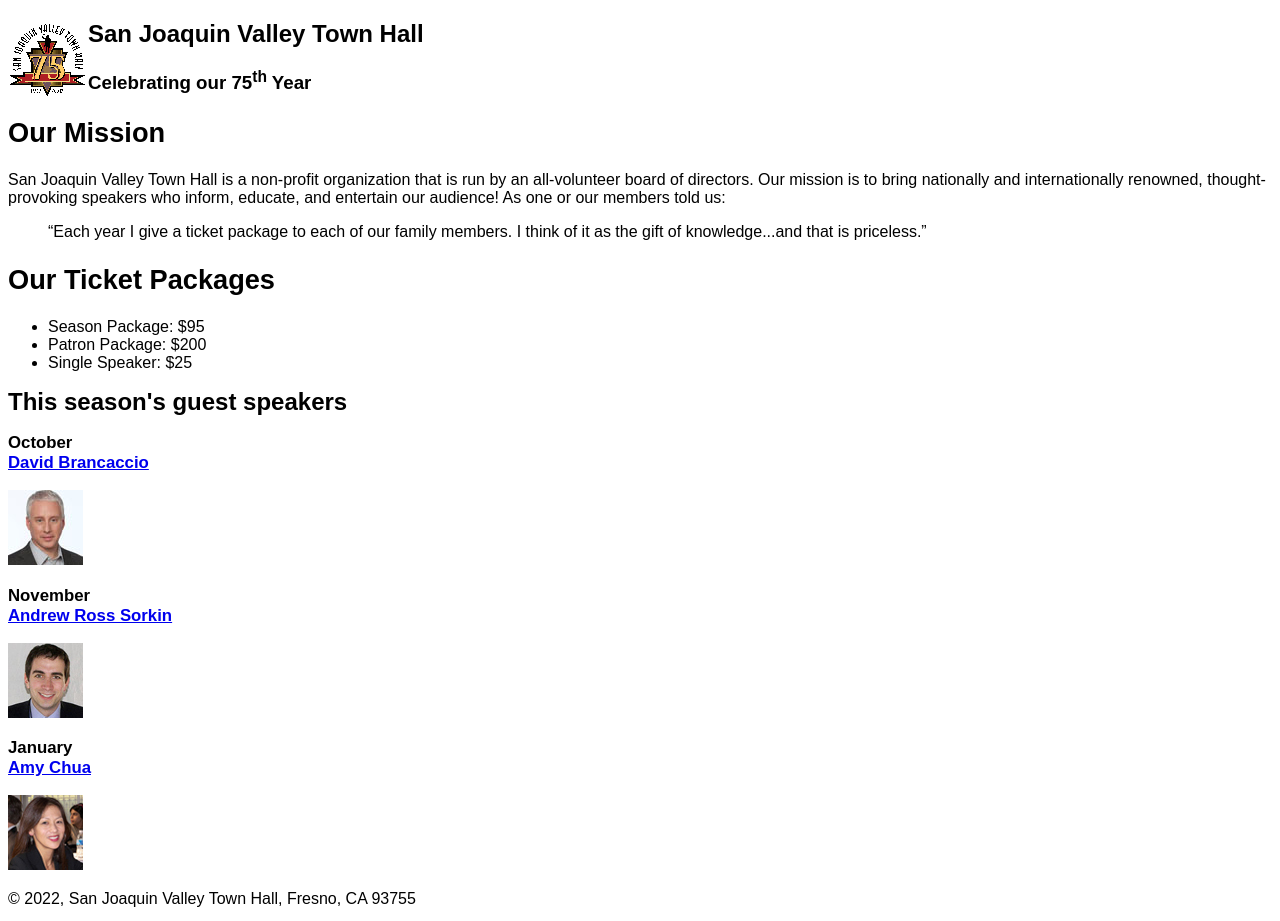
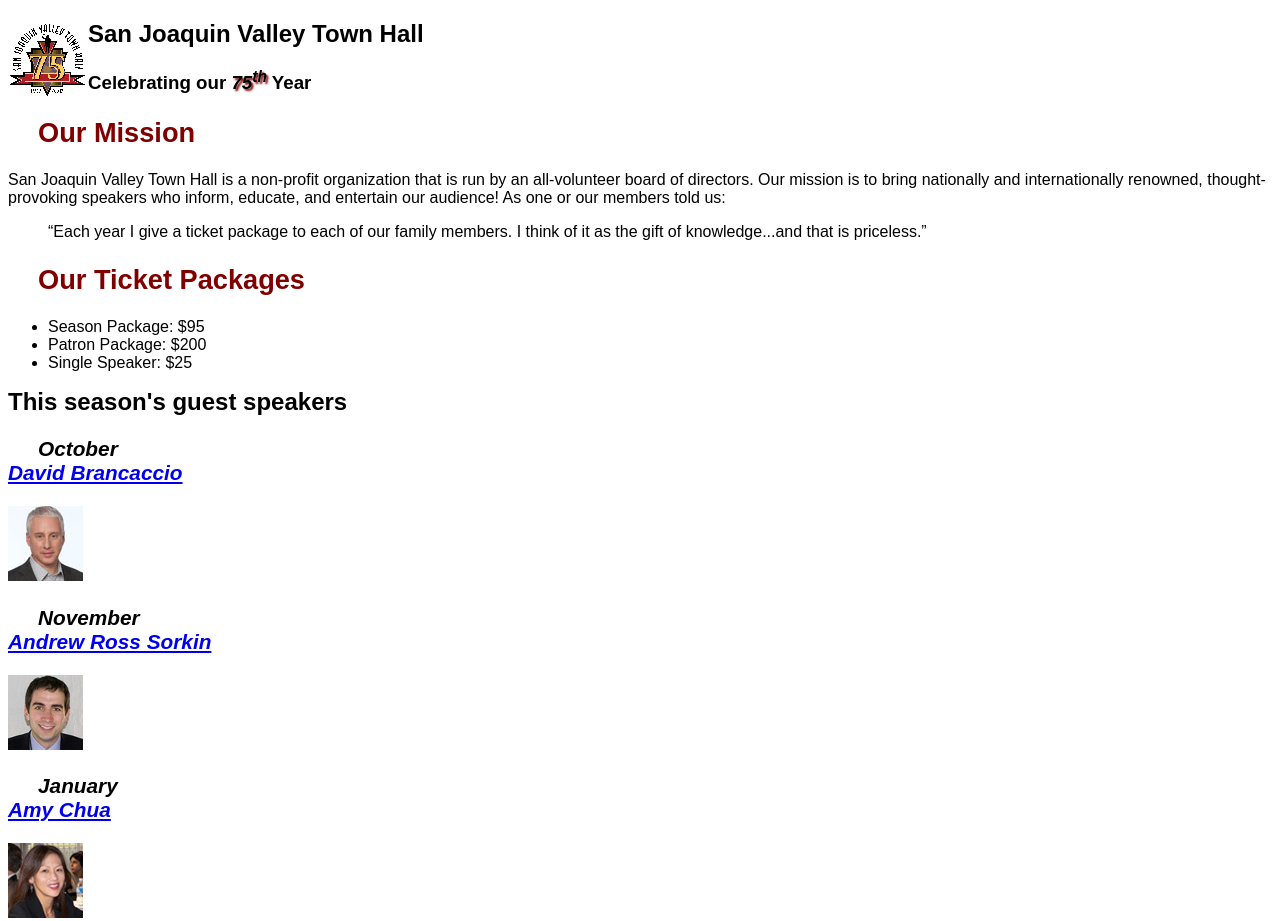
Before and after one commit to Krish-100/A06, a plain HTML site: page index.html in a window 1280 px wide. Shown: the top 921 px of the page. Drawn offline with Linux system fonts and the light colour scheme; files that its build step writes are made by us from their sources.

Commit message:
new stuff

```diff
--- a/index.html
+++ b/index.html
@@ -5,14 +5,16 @@
 	<meta charset="utf-8">
 	<title>San Joaquin Valley Town Hall</title>
 	<link rel="shortcut icon" href="images/favicon.ico">
+	<link rel="stylesheet" href="main.css">
 	<link rel="stylesheet" href="styles/main.css">
+
 </head>
 
 <body>
 	<header>
 		<img src="images/town_hall_logo.gif" alt="Town Hall logo" height="80">
 		<h2>San Joaquin Valley Town Hall</h2>
-		<h3>Celebrating our 75<sup>th</sup> Year</h3>
+		<h3>Celebrating our <em class="shadow">75<sup>th</sup></em> Year</h3>
 	</header>
 	<main>
 		<h2>Our Mission</h2>
--- a/styles/main.css
+++ b/styles/main.css
@@ -17,11 +17,21 @@ main h1 {
 	font-size: 150%;
 }
 main h2 {
-	color: var(#800000);
+	color: #800000;
 	font-size: 170%;
+	text-indent: 30px;
 }
 main h3 {
-	font-size: 105%;
+	font-size: 130%;
+	font-style: italic;
+	text-indent: 30px;
+
+
+}
+.shadow{
+	text-shadow: 2px 2px 2px #800000;
 }
 
+
+
 /* the styles for the footer */
```
Also changed, not shown: templates/basic.html (+1 -1 lines).
